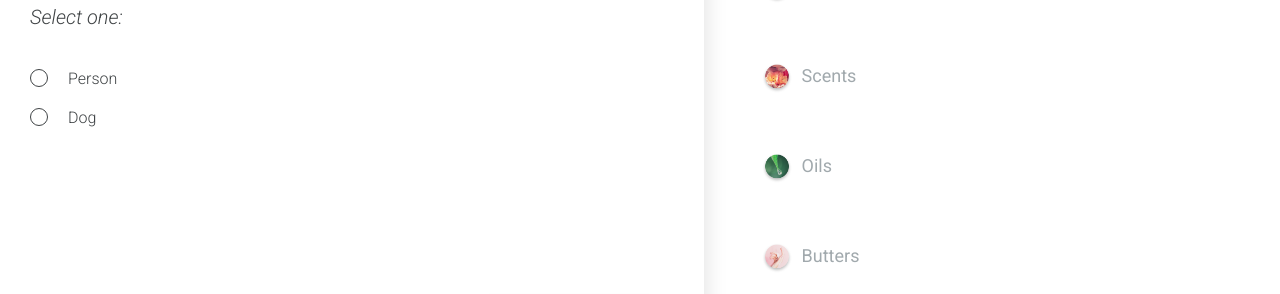
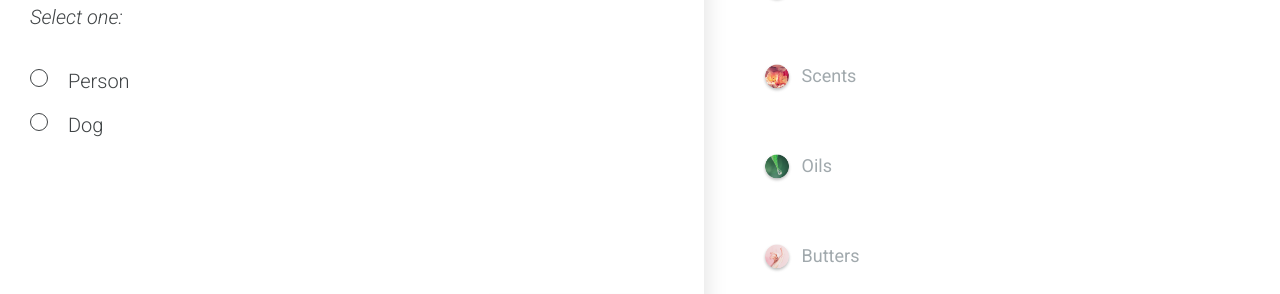
Before and after one commit to chrisfoster22/BFB-2, a React (Create React App) app: page / in a window 1280 px wide. Shown: the part 335-629 px from the top of the page. Built offline with nearby package versions, Linux system fonts and the light colour scheme; what shopify-buy would draw is missing.

Commit message:
Fix choose name

```diff
--- a/src/components/App.js
+++ b/src/components/App.js
@@ -94,7 +94,7 @@ class App extends Component {
                     message: null,
                     headerMsg: "",
                     type: "customName",
-                    selection: ""
+                    selection: "name"
                 },
                 {
                     message: "Ready to checkout!",
@@ -116,8 +116,8 @@ class App extends Component {
     }
 
     render() {
-
         let currentStep = this.state.steps[this.state.currentStep];
+        let disabled = this.state.currentStep === 8 ? this.state.selection.customName.length === 0 :  currentStep.selection.length < 1
         return (
             <div className="App">
                 <main style={styles.selectorContainer} className="selection-panel">
@@ -136,7 +136,7 @@ class App extends Component {
                     <div style={styles.buttonContainer}>
                         <Button link={true} hidden={currentStep.type === "recipient"} click={this.prevStep.bind(this)} text="< Back"/>
                         <Button
-                            disabled={currentStep.selection.length < 1}
+                            disabled={disabled}
                             click={this.nextStep.bind(this)}
                             text="Next"/>
                     </div>
@@ -257,7 +257,7 @@ const styles = {
     selectorContainer: {
         position: "relative",
         paddingBottom: 100,
-        boxShadow: "3px 0 20px 0 rgba(0,0,0,0.11)"
+        boxShadow: "3px -16px 20px 0 rgba(0,0,0,0.11)"
     },
     sidePanelContainer: {
         width: "45%"
--- a/src/components/ChooseName.js
+++ b/src/components/ChooseName.js
@@ -20,7 +20,7 @@ const styles = {
     chooseNameContainer: {
         display: "relative",
         width: "75%",
-        margin: "0 auto",
+        margin: "0 auto 30px",
         fontWeight: 300
     },
     chooseNameLabel: {
--- a/src/components/Selector.js
+++ b/src/components/Selector.js
@@ -4,6 +4,7 @@ import Option from './Option';
 export default class Selector extends Component {
 
     render() {
+        let fontSize = this.props.options.length > 10 ? 16 : 20
         let options = this.props.options.map((option, i) => {
             return(
                 <Option
@@ -17,7 +18,7 @@ export default class Selector extends Component {
         return(
             <div style={styles.optionsContainer}>
                 <h2 style={styles.message}>{this.props.step.message}</h2>
-                <div style={{...styles.options, height: this.props.height}}>{options}</div>
+                <div style={{...styles.options, height: this.props.height, fontSize: fontSize}}>{options}</div>
             </div>
         )
     }
```
